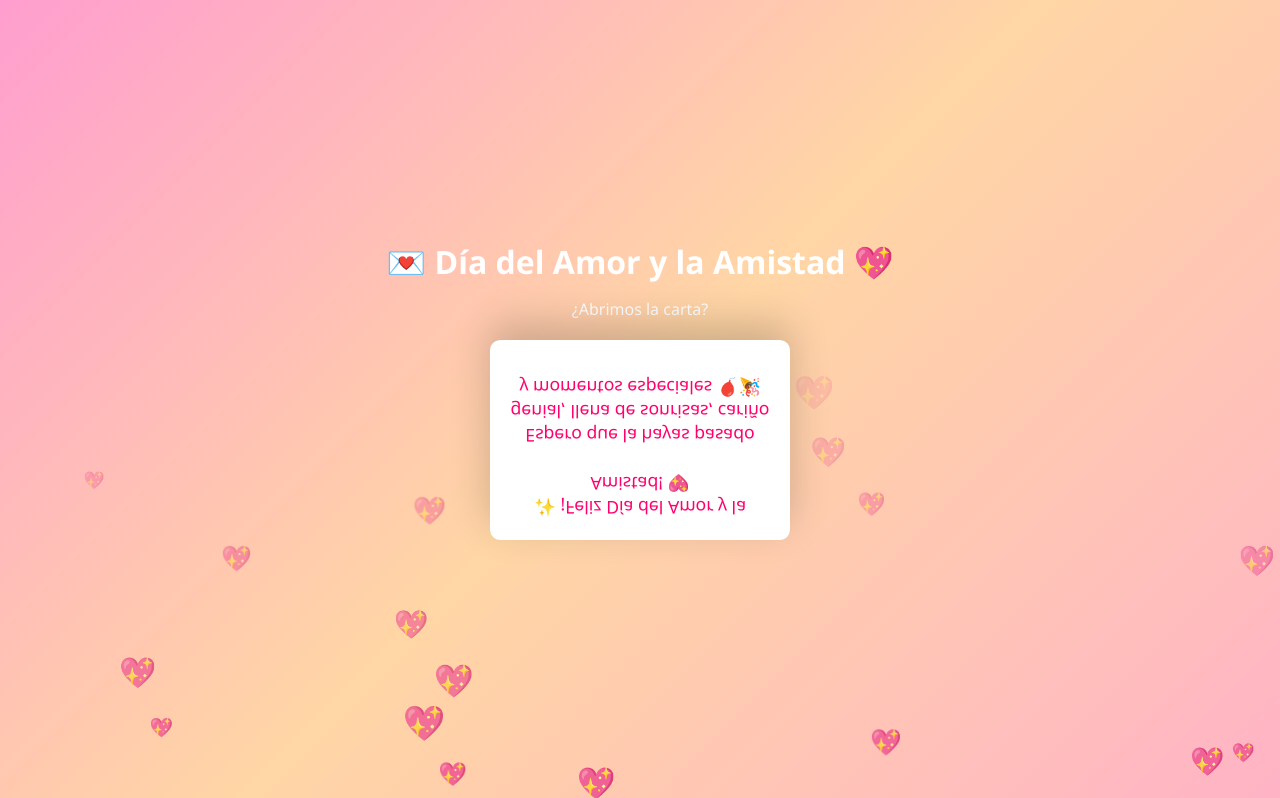
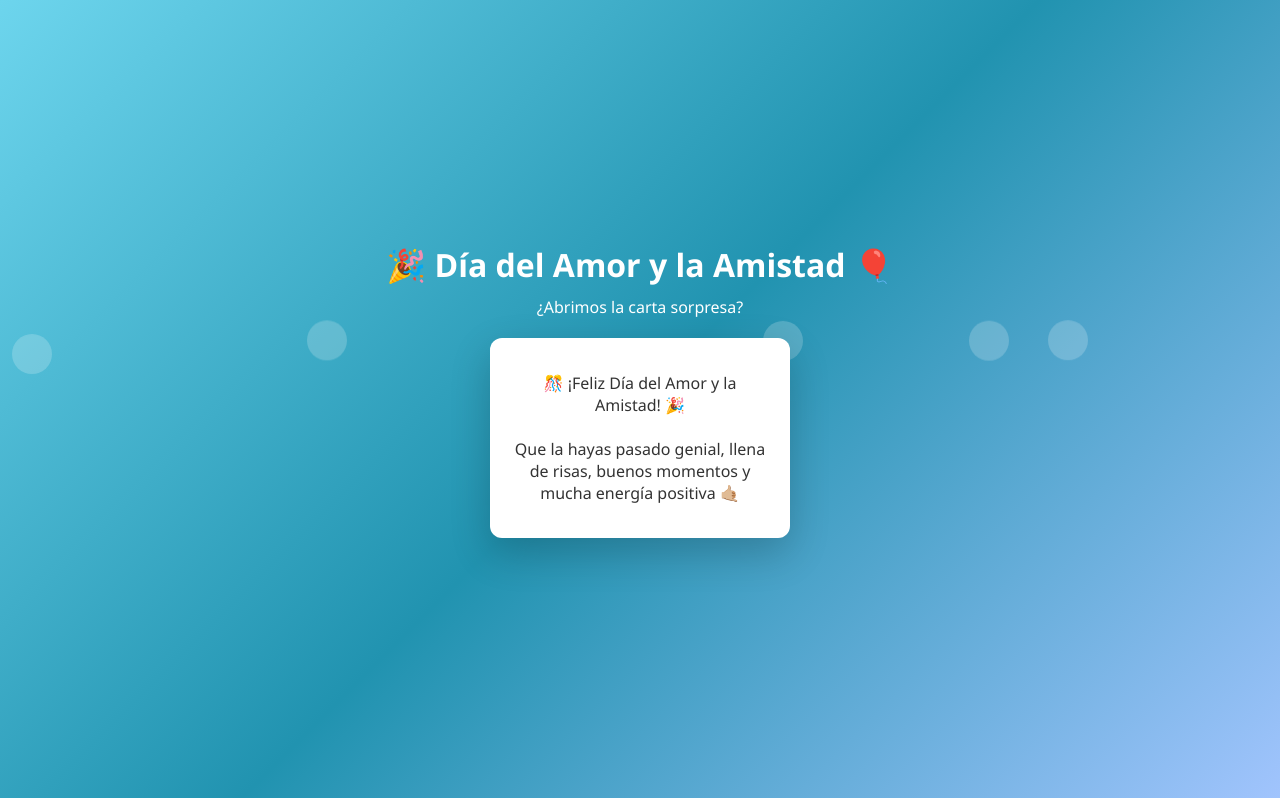
Before and after one commit to KevinColoma/San-Valent-n-xd, a plain HTML site: page index.html in a window 1280 px wide. Both pictures are taken after a click on the button "Abrir carta". Shown: the top 798 px of the page. Drawn offline with Linux system fonts and the light colour scheme.

Commit message:
Update index.html

```diff
--- a/index.html
+++ b/index.html
@@ -6,26 +6,31 @@
 <title>Día del Amor y la Amistad</title>
 
 <style>
-*{margin:0;padding:0;box-sizing:border-box;font-family: 'Segoe UI', sans-serif;}
+*{margin:0;padding:0;box-sizing:border-box;font-family:'Segoe UI',sans-serif;}
 
 body{
   height:100vh;
-  background: linear-gradient(135deg,#ff9ecf,#ffd6a5,#ffb3c6);
+  background: linear-gradient(135deg,#6dd5ed,#2193b0,#a1c4fd);
   overflow:hidden;
   display:flex;
   justify-content:center;
   align-items:center;
   text-align:center;
+  color:white;
 }
 
 .container{
   position:relative;
   z-index:2;
+  padding:20px;
 }
 
 h1{
-  color:white;
   font-size:2rem;
+  margin-bottom:10px;
+}
+
+p{
   margin-bottom:15px;
 }
 
@@ -40,13 +45,13 @@ button{
 }
 
 #openBtn{
-  background:#ff006e;
+  background:#ff9800;
   color:white;
 }
 
 #noBtn{
   background:white;
-  color:#ff006e;
+  color:#2193b0;
   position:relative;
 }
 
@@ -58,118 +63,107 @@ button:hover{
   width:300px;
   height:200px;
   background:white;
-  position:relative;
+  color:#333;
   margin:20px auto;
-  border-radius:10px;
+  border-radius:12px;
   box-shadow:0 15px 40px rgba(0,0,0,0.2);
-  transform:rotateX(0deg);
-  transition:1s;
-  display:none;
+  transform:scale(0);
+  transition:0.6s ease;
+  display:flex;
+  justify-content:center;
+  align-items:center;
+  padding:20px;
 }
 
-.envelope.open{
-  transform:rotateX(180deg);
+.envelope.show{
+  transform:scale(1);
 }
 
-.letter{
-  padding:20px;
-  font-size:1.1rem;
-  color:#ff006e;
-}
-
-/* Corazones fondo */
-.heart{
+/* Fondo animado */
+.bg-shape{
   position:absolute;
-  color:white;
-  animation:float 6s infinite ease-in;
-  opacity:0.6;
+  width:40px;
+  height:40px;
+  background:rgba(255,255,255,0.2);
+  border-radius:50%;
+  animation:float 8s infinite ease-in-out;
 }
 
 @keyframes float{
-  0%{transform:translateY(100vh);opacity:0;}
-  50%{opacity:1;}
-  100%{transform:translateY(-10vh);opacity:0;}
+  0%{transform:translateY(100vh);}
+  100%{transform:translateY(-10vh);}
 }
 </style>
 </head>
 <body>
 
 <div class="container">
-  <h1>💌 Día del Amor y la Amistad 💖</h1>
-  <p style="color:white;margin-bottom:10px;">¿Abrimos la carta?</p>
+  <h1>🎉 Día del Amor y la Amistad 🎈</h1>
+  <p>¿Abrimos la carta sorpresa?</p>
 
   <button id="openBtn">Abrir carta</button>
   <button id="noBtn">No abrir</button>
 
   <div class="envelope" id="envelope">
-    <div class="letter">
-      ✨ ¡Feliz Día del Amor y la Amistad! 💖 <br><br>
-      Espero que la hayas pasado genial, llena de sonrisas,
-      cariño y momentos especiales 🎈🎉
-    </div>
+    🎊 ¡Feliz Día del Amor y la Amistad! 🎉<br><br>
+    Que la hayas pasado genial, llena de risas,
+    buenos momentos y mucha energía positiva 🤙🏼
   </div>
 </div>
 
 <script>
-const openBtn = document.getElementById("openBtn");
-const noBtn = document.getElementById("noBtn");
-const envelope = document.getElementById("envelope");
+const openBtn=document.getElementById("openBtn");
+const noBtn=document.getElementById("noBtn");
+const envelope=document.getElementById("envelope");
 
-let messages = [
-  "¿Segura? 😏",
+let messages=[
+  "¿Segura? 😄",
   "Piénsalo bien 🤔",
-  "Oye… ábrelo 🙈",
-  "No seas así 😅",
-  "Te va a gustar 💖"
+  "Oye… ábrelo 😅",
+  "Prometo que vale la pena 😌",
+  "No seas así 🙃"
 ];
 
-let index = 0;
+let index=0;
 
-noBtn.addEventListener("click", ()=>{
-  noBtn.textContent = messages[index];
-  index = (index + 1) % messages.length;
+noBtn.addEventListener("click",()=>{
+  noBtn.textContent=messages[index];
+  index=(index+1)%messages.length;
 
   noBtn.style.position="absolute";
   noBtn.style.top=Math.random()*70+"vh";
   noBtn.style.left=Math.random()*70+"vw";
 });
 
-openBtn.addEventListener("click", ()=>{
-  envelope.style.display="block";
-  setTimeout(()=>envelope.classList.add("open"),100);
+openBtn.addEventListener("click",()=>{
+  envelope.classList.add("show");
   openBtn.style.display="none";
   noBtn.style.display="none";
-  launchEffects();
+  launchConfetti();
 });
 
-/* Corazones flotando */
-function createHearts(){
-  for(let i=0;i<20;i++){
-    let heart=document.createElement("div");
-    heart.classList.add("heart");
-    heart.style.left=Math.random()*100+"vw";
-    heart.style.fontSize=Math.random()*20+15+"px";
-    heart.innerHTML="💖";
-    heart.style.animationDuration=(Math.random()*3+3)+"s";
-    document.body.appendChild(heart);
-    setTimeout(()=>heart.remove(),6000);
+/* Confeti y globos */
+function launchConfetti(){
+  for(let i=0;i<40;i++){
+    let el=document.createElement("div");
+    el.innerHTML=["🎉","🎈","🎊","✨"][Math.floor(Math.random()*4)];
+    el.style.position="absolute";
+    el.style.left=Math.random()*100+"vw";
+    el.style.top="100vh";
+    el.style.fontSize="22px";
+    el.style.animation="float 4s ease-out forwards";
+    document.body.appendChild(el);
+    setTimeout(()=>el.remove(),4000);
   }
 }
-setInterval(createHearts,2000);
 
-/* Confeti y globos */
-function launchEffects(){
-  for(let i=0;i<40;i++){
-    let conf=document.createElement("div");
-    conf.innerHTML=["🎉","🎈","💘","💝"][Math.floor(Math.random()*4)];
-    conf.style.position="absolute";
-    conf.style.left=Math.random()*100+"vw";
-    conf.style.top="100vh";
-    conf.style.fontSize="20px";
-    conf.style.animation="float 4s ease-out forwards";
-    document.body.appendChild(conf);
-    setTimeout(()=>conf.remove(),4000);
-  }
+/* Fondo animado */
+for(let i=0;i<15;i++){
+  let shape=document.createElement("div");
+  shape.classList.add("bg-shape");
+  shape.style.left=Math.random()*100+"vw";
+  shape.style.animationDuration=(Math.random()*5+5)+"s";
+  document.body.appendChild(shape);
 }
 </script>
 
```
